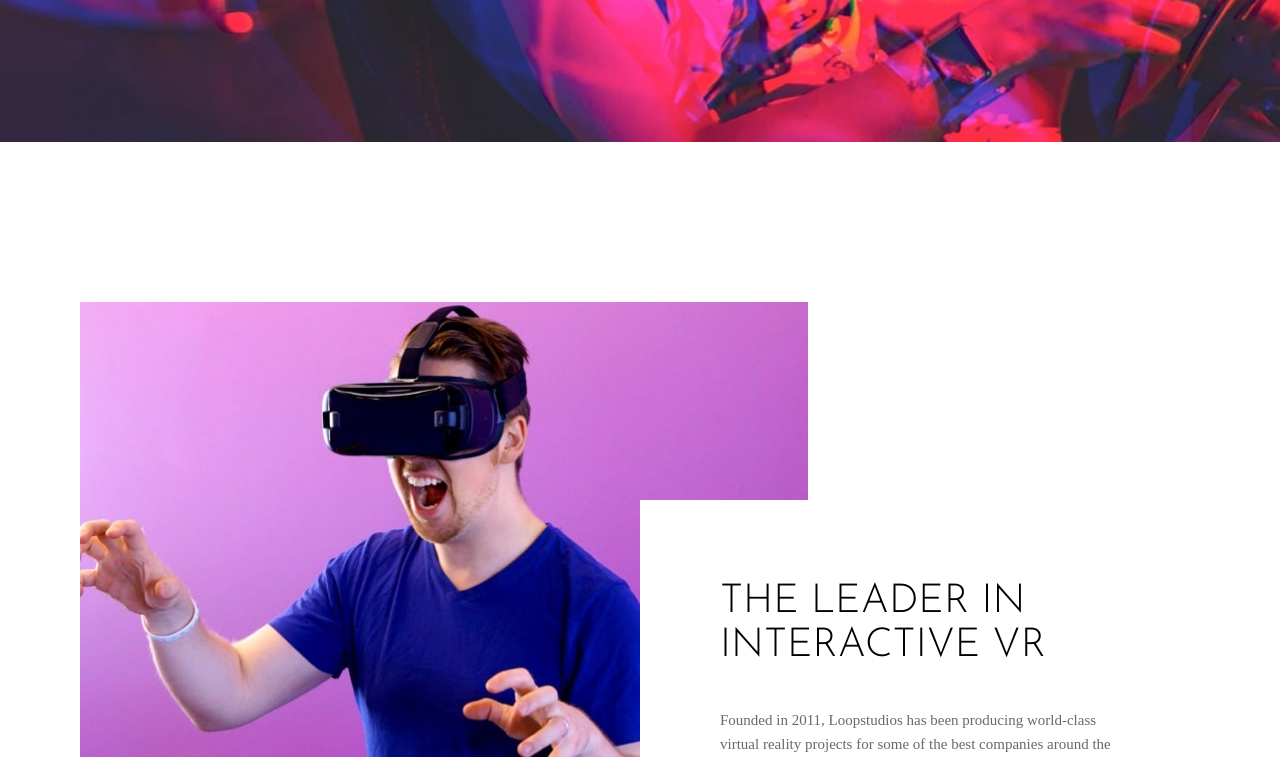
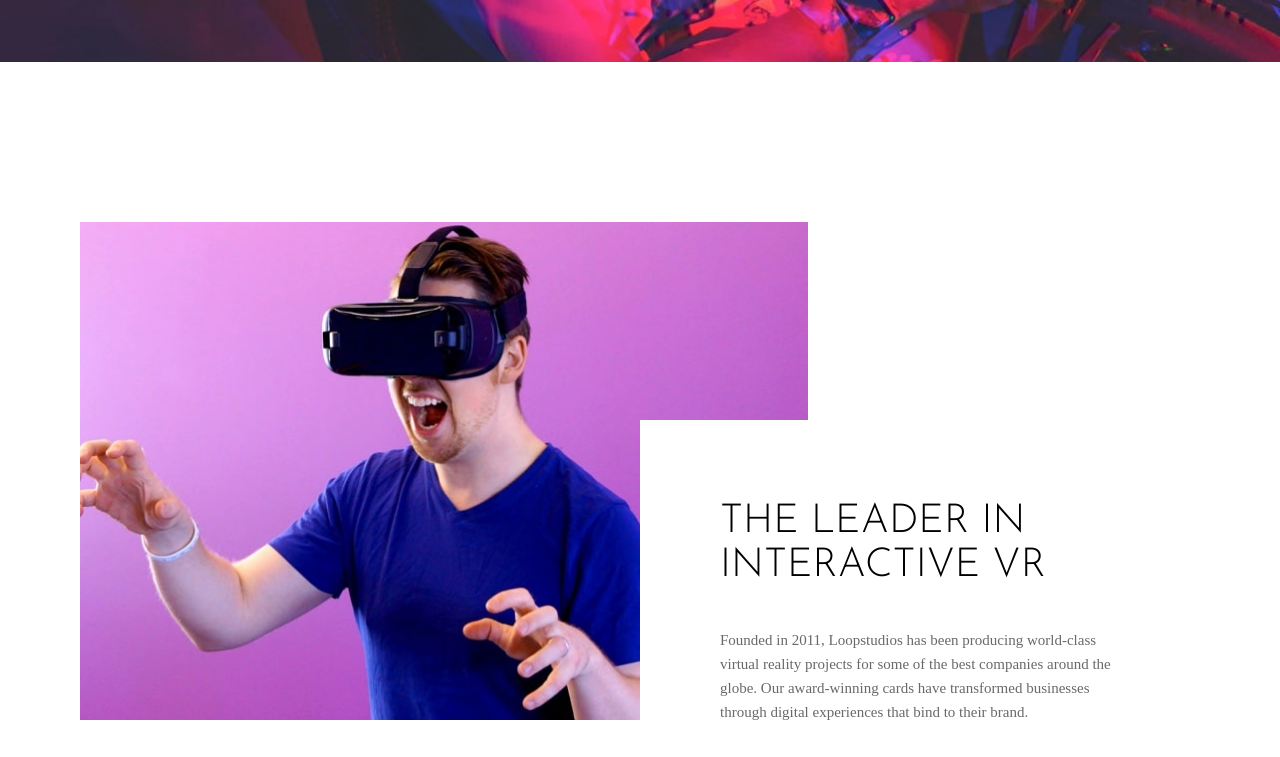
Before and after one commit to samuel-adu/loopstudios-landing-page, a website: page index.html in a window 1280 px wide. Shown: the part 498-1255 px from the top of the page. Drawn offline with Linux system fonts and the light colour scheme.

Commit message:
resize desktop header

```diff
--- a/sass/layout/_header.scss
+++ b/sass/layout/_header.scss
@@ -9,7 +9,7 @@
 
   @include abstracts.breakpoint(tablet) {
     background-image: url('/images/desktop/image-hero.jpg');
-    height: 80svh;
+    height: 70svh;
   }
 
   .container {
```
Also changed, not shown: css/style.css.
